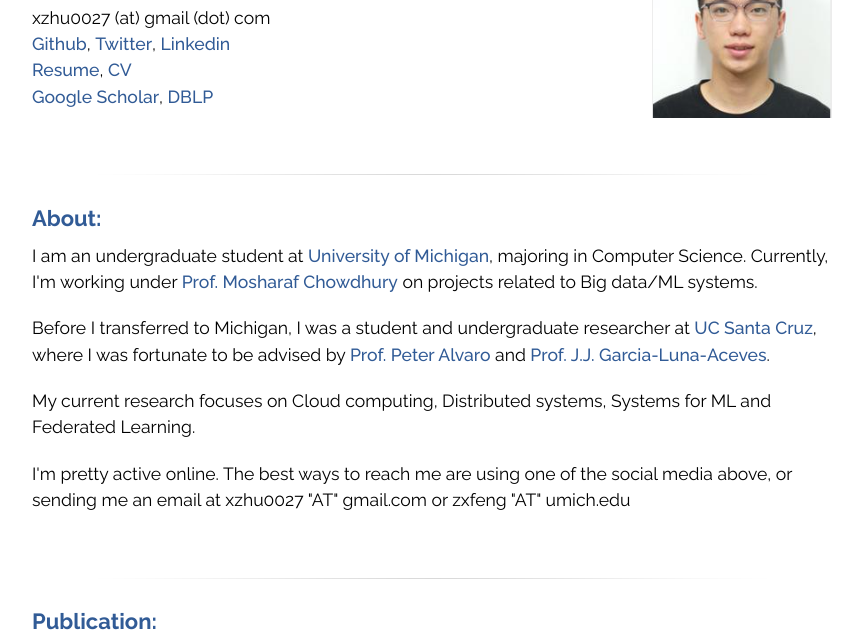
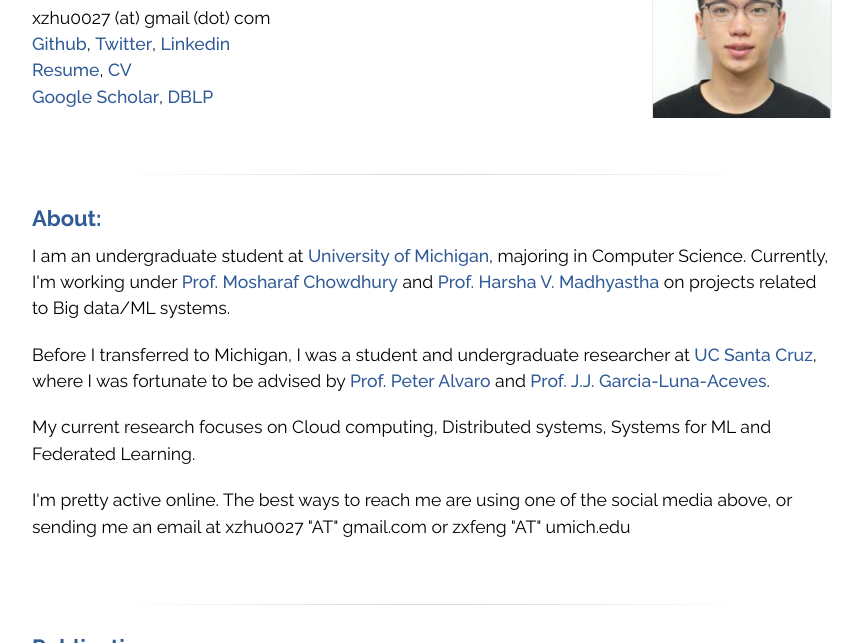
Before and after one commit to Romero027/Romero027.github.io, a plain HTML site: page index.html in a window 1280 px wide. Shown: the part 113-756 px from the top of the page, without its empty margins (208-1071 px from the left). Drawn offline with Linux system fonts and the light colour scheme.

Commit message:
Update index.html

```diff
--- a/index.html
+++ b/index.html
@@ -37,7 +37,7 @@
         <h2 id="about">About:</h2>
 
       	<p>I am an undergraduate student at <a href="http://umich.edu/">University of Michigan</a>, majoring in
-      Computer Science. Currently, I'm working under <a href="https://www.mosharaf.com/">Prof. Mosharaf Chowdhury</a>
+      Computer Science. Currently, I'm working under <a href="https://www.mosharaf.com/">Prof. Mosharaf Chowdhury</a> and <a href="https://web.eecs.umich.edu/~harshavm/">Prof. Harsha V. Madhyastha</a>
       on projects related to Big data/ML systems.</p>
 
       	<p>Before I transferred to Michigan, I was a student and undergraduate researcher at <a href="https://www.ucsc.edu/">UC Santa Cruz</a>,
```
